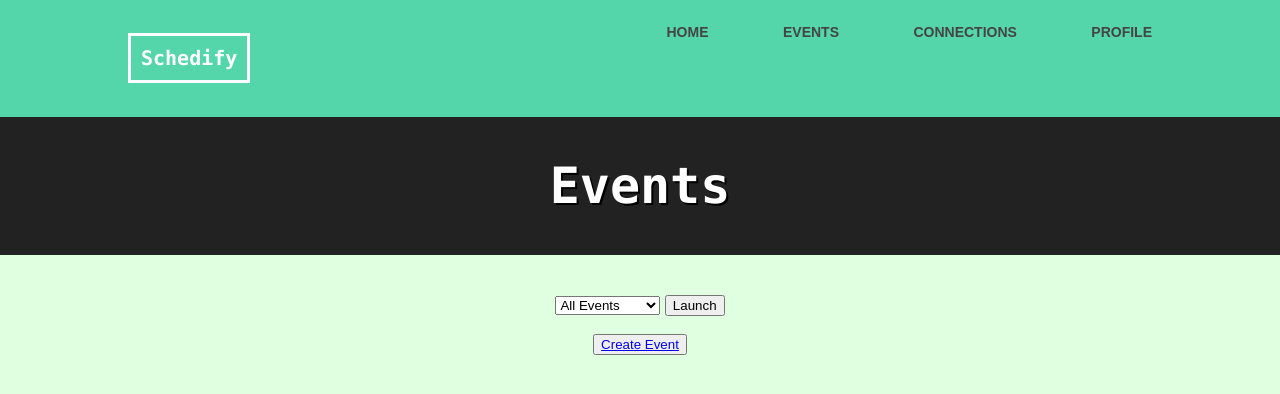
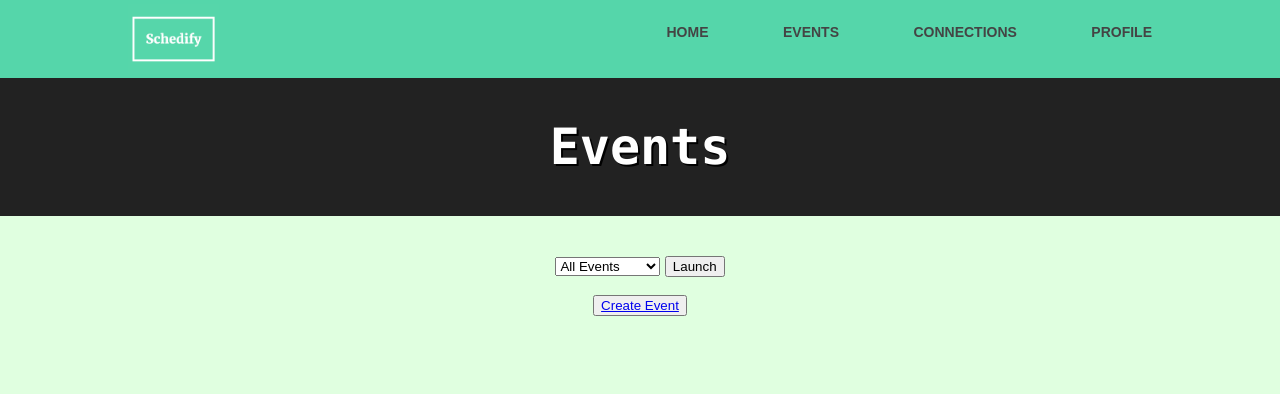
Before and after one commit to lattai/schedify, a Python web app: template templates/event-feed.html in a window 1280 px wide. Shown: the top 394 px of the page. Run offline with Jinja, Linux system fonts and the light colour scheme; the template is opened without the code that fills it, so the values that code supplies are empty.

Commit message:
Logo size should be fixed across the board

```diff
--- a/static/css/event-feed.css
+++ b/static/css/event-feed.css
@@ -5,6 +5,10 @@
  position: relative;
  max-width: 500px;
  margin: auto;
+ }
+
+ img {
+   padding-top: 4px;
  }
 
  #eventlist{
--- a/templates/event-feed.html
+++ b/templates/event-feed.html
@@ -11,7 +11,9 @@
     <!-- Nav bar -->
     <header>
     <div class="container">
-      <h5 class="logo">Schedify</h5>
+      <a href = "https://schedify.appspot.com">
+    <img src="static/images/logo.png" alt="Schedify Logo" style="height:70px;">
+     </a>
       <nav>
         <ul>
           <li><a href="/">Home</a></li>
```
Also changed, not shown: static/css/newevent.css (+5 -2 lines).
